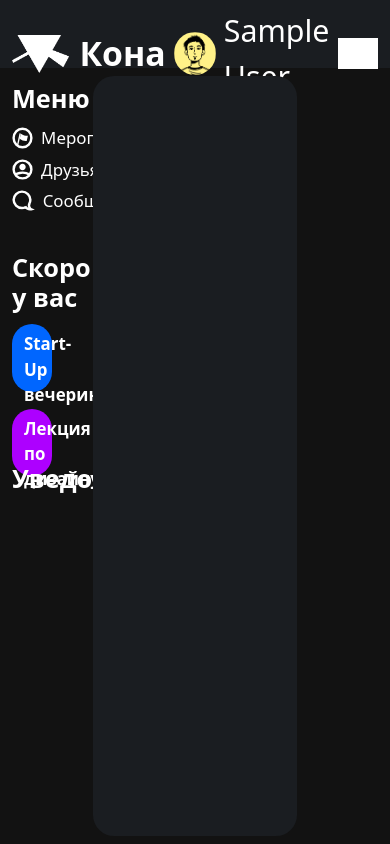
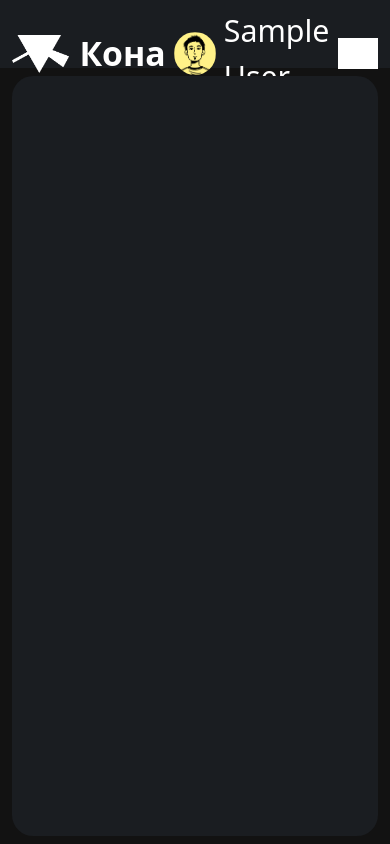
Before and after one commit to NikitaKolotushkin/Kona, a Flask app: page /friends in a window 390 px wide. Run offline with Flask 3, Linux system fonts and the light colour scheme; the visitor is signed in with stand-in values (Sample User, id 1); data that the repository does not hold is empty; grey boxes are pictures that could not be loaded.

Commit message:
Works on responsibility

```diff
--- a/app/main/views.py
+++ b/app/main/views.py
@@ -117,7 +117,6 @@ def registration():
 
 
 @main.route('/questionnaire', methods=['GET', 'POST'])
-@login_required
 def questionnaire():
 	# cities = [row[1] for row in engine.connect().execute(select(City))]
 	# universities = [row[1] for row in engine.connect().execute(select(University))]
@@ -187,6 +186,7 @@ def user_profile(user_tag):
 		if button_value == 'Заявка принята':
 			data = {'message': 'Заявка принята'}
 			return jsonify(data)
+
 	if button_name == 'add_friend':
 		if button_value == 'Добавить в друзья':
 			try:
@@ -202,8 +202,10 @@ def user_profile(user_tag):
 		if button_value == 'Заявка отправлена':
 			data = {'message': 'Заявка отправлена'}
 			return jsonify(data)
+
 	if button_name == 'write_message':
 		return redirect(url_for('.messenger'))
+
 	if button_name == 'make_graph':
 		graph = open_relations()
 		print(graph_maker(graph, current_user.tag, user_tag))
--- a/app/static/css/main.css
+++ b/app/static/css/main.css
@@ -610,7 +610,6 @@ input.form__button:hover {
 
 .title_block {
     width: 100%;
-    margin: 0;
     text-align: center;
     border: 2px solid blue;
 }
--- a/app/static/css/media_queries.css
+++ b/app/static/css/media_queries.css
@@ -1,4 +1,4 @@
-@media (max-width: 1200px) {
+@media (max-width: 1199px) {
     .nav_search {
         display: none;
     }
@@ -20,6 +20,12 @@
     }
 }
 
-@media (max-width: 1400px) {
+@media (max-width: 991px) {
+    .sidebar_left {
+        display: none;
+    }
 
+    .friends_content {
+        width: 100%;
+    }
 }
--- a/app/templates/index.html
+++ b/app/templates/index.html
@@ -26,10 +26,6 @@
                         Лекция по дизайну
                     </div>
                 </div>
-                <div class="sidebar_left__notifications">
-                    <h3>Уведомления</h3>
-
-                </div>
             </div>
 
             {% block index_content %}{% endblock %}
```
